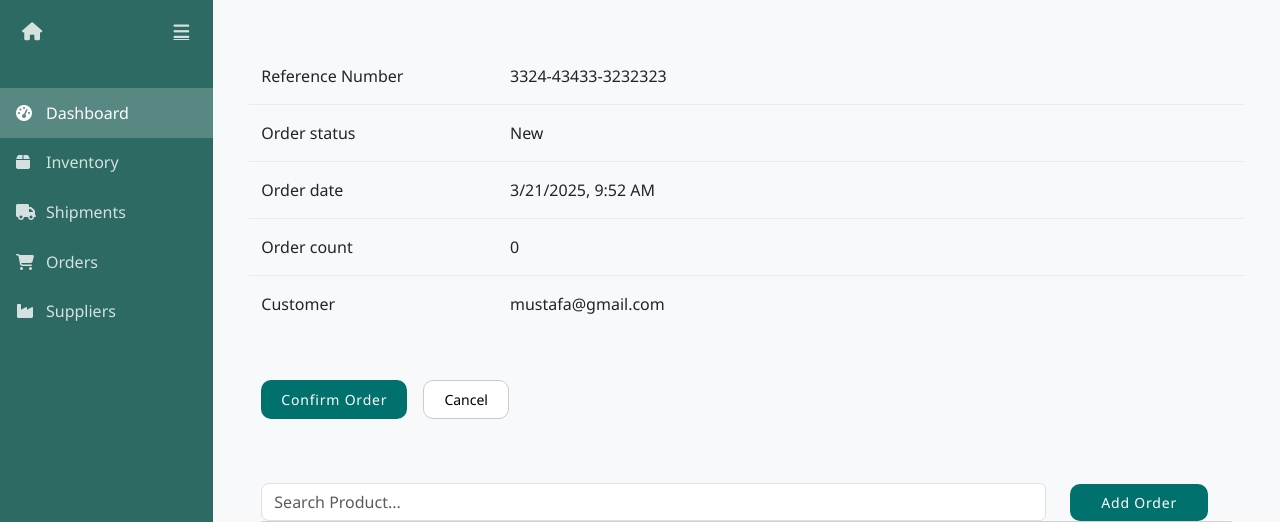
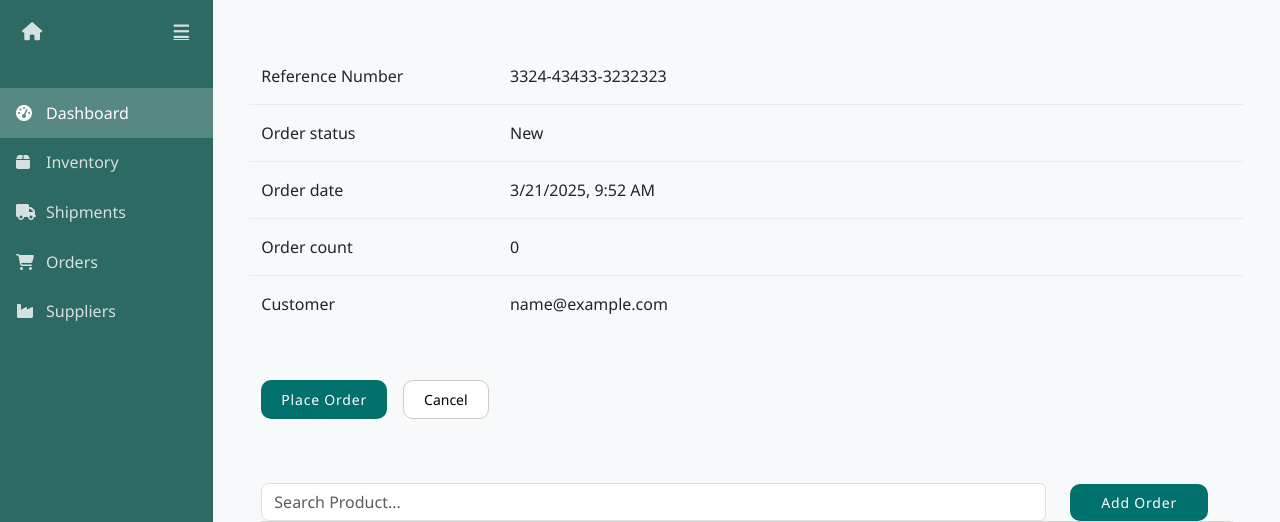
Before and after one commit to moelbanna-bot/Inventory-management-system, a Django app: template templates/orders/add-order.html in a window 1280 px wide. Shown: the top 522 px of the page. Run offline with Django 5.2, Linux system fonts and the light colour scheme; the template is opened without the code that fills it: values that come from a table or form of the project are taken from there, others are empty; tables that the repository leaves empty hold one stand-in row (values such as "Sample post"); some libraries are stand-ins or nearby versions.

Commit message:
refactor(orders): replace function-based order creation view with class-based view and improve templates

```diff
--- a/orders/urls.py
+++ b/orders/urls.py
@@ -1,7 +1,7 @@
 from django.urls import path
-from .views import OrderListView, create_order
+from .views import OrderListView, OrderCreateView
 
 urlpatterns = [
     path("", OrderListView.as_view(), name="orders-list"),
-    path("create/", create_order, name="create_order"),
+    path("create/", OrderCreateView.as_view(), name="create_order"),
 ]
--- a/templates/orders/add-order.html
+++ b/templates/orders/add-order.html
@@ -29,10 +29,10 @@
                 <div class="row py-3 ">
                     <span class="col-3">Customer</span>
                     <!--here we will use the supermarkets.all to get the drop menu -->
-                    <span class="col-9">mustafa@gmail.com</span>
+                    <span class="col-9">{{ supermarket.email }}</span>
                 </div>
                 <div class="order-controls col-12 d-flex my-3 gap-3 mt-5">
-                    <button class="button-primary">Confirm Order</button>
+                    <button class="button-primary">Place Order</button>
                     <button class="button-secondary">Cancel</button>
                 </div>
             </div>
--- a/templates/orders/add-record-modal.html
+++ b/templates/orders/add-record-modal.html
@@ -2,7 +2,7 @@
 <!-- Modal -->
 <div class="modal fade" id="addProductRecordModal" tabindex="-1" aria-labelledby="addProductRecordLabel"
      aria-hidden="true">
-    <div class="modal-dialog modal-dialog-centered" style="min-width: 700px">
+    <div class="modal-dialog modal-dialog-centered">
         <div class="modal-content rounded-4">
             <div class="modal-header">
                 <h5 class="modal-title fw-bolder" id="addRecordLabel">Add new record</h5>
@@ -10,22 +10,23 @@
             </div>
 
             <!-- Form -->
-            <form method="POST" action="">
+            <form id="add-product-form" method="POST">
                 {% csrf_token %}
                 <div class="modal-body">
                     <div class="mb-3">
                         <label for="product" class="form-label">Product *</label>
-                        <!-- all products will be listed here -->
-                        <select class="form-select" id="product" name="product">
-                            <option selected disabled>Select a product</option>
-                            <option value="1">Product 1</option>
-                            <option value="2">Product 2</option>
+                        <select class="form-select" id="product" name="product" required>
+                            <option selected disabled value="">Select a product</option>
+                            {% for product in products %}
+                                <option value="{{ product.id }}">{{ product.name }}</option>
+                            {% endfor %}
                         </select>
                     </div>
 
                     <div class="mb-3">
                         <label for="quantity" class="form-label">Quantity *</label>
-                        <input type="number" class="form-control" id="quantity" name="quantity" required>
+                        <input type="number" class="form-control" id="quantity" name="quantity" min="1" max="1000"
+                               value="1" required>
                     </div>
                 </div>
 
```
Also changed, not shown: orders/views.py (+31 -4 lines).
